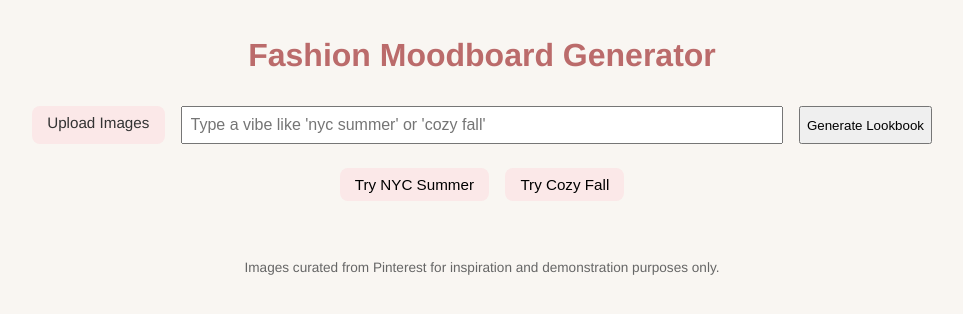
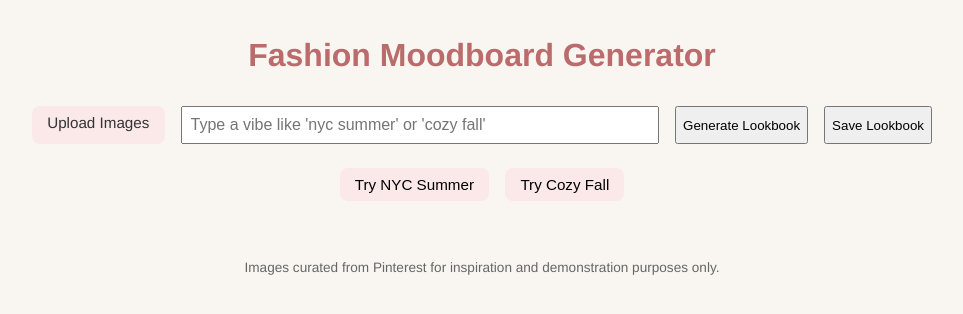
Before and after one commit to iman044/fashion-moodboard-generator, a plain HTML site: page index.html in a window 1280 px wide. Shown: the whole page, without its empty margins (158-1121 px from the left). Drawn offline with nearby package versions, Linux system fonts and the light colour scheme.

Commit message:
Update index.html

```diff
--- a/index.html
+++ b/index.html
@@ -1,7 +1,7 @@
 <!DOCTYPE html>
 <html lang="en">
-<head>
-  <meta charset="UTF-8" />
+<head><script src="https://cdn.jsdelivr.net/npm/html2canvas@1.4.1/dist/html2canvas.min.js"></script>
+ <meta charset="UTF-8" />
   <meta name="viewport" content="width=device-width, initial-scale=1" />
   <title>Fashion Moodboard Generator</title>
   <link rel="stylesheet" href="styles.css" />
@@ -19,21 +19,17 @@
 
   <input type="text" id="vibeInput" placeholder="Type a vibe like 'nyc summer' or 'cozy fall'" />
   <button id="generateBtn">Generate Lookbook</button>
+    <button id="saveBtn">Save Lookbook</button>
 </section>
-
 <!-- New Buttons -->
 <section id="quickButtons">
   <button class="quick-vibe" data-vibe="nyc summer">Try NYC Summer</button>
   <button class="quick-vibe" data-vibe="cozy fall">Try Cozy Fall</button>
 </section>
-
-
-  <section id="moodboard"></section>
-
-  <script src="script.js"></script>
+<section id="moodboard"></section>
+<script src="script.js"></script>
     <!-- other content -->
-
-  <footer style="text-align:center; margin-top: 2em; font-size: 0.85rem; color: #666;">
+<footer style="text-align:center; margin-top: 2em; font-size: 0.85rem; color: #666;">
     <p>Images curated from Pinterest for inspiration and demonstration purposes only.</p>
   </footer>
 </body>
```
